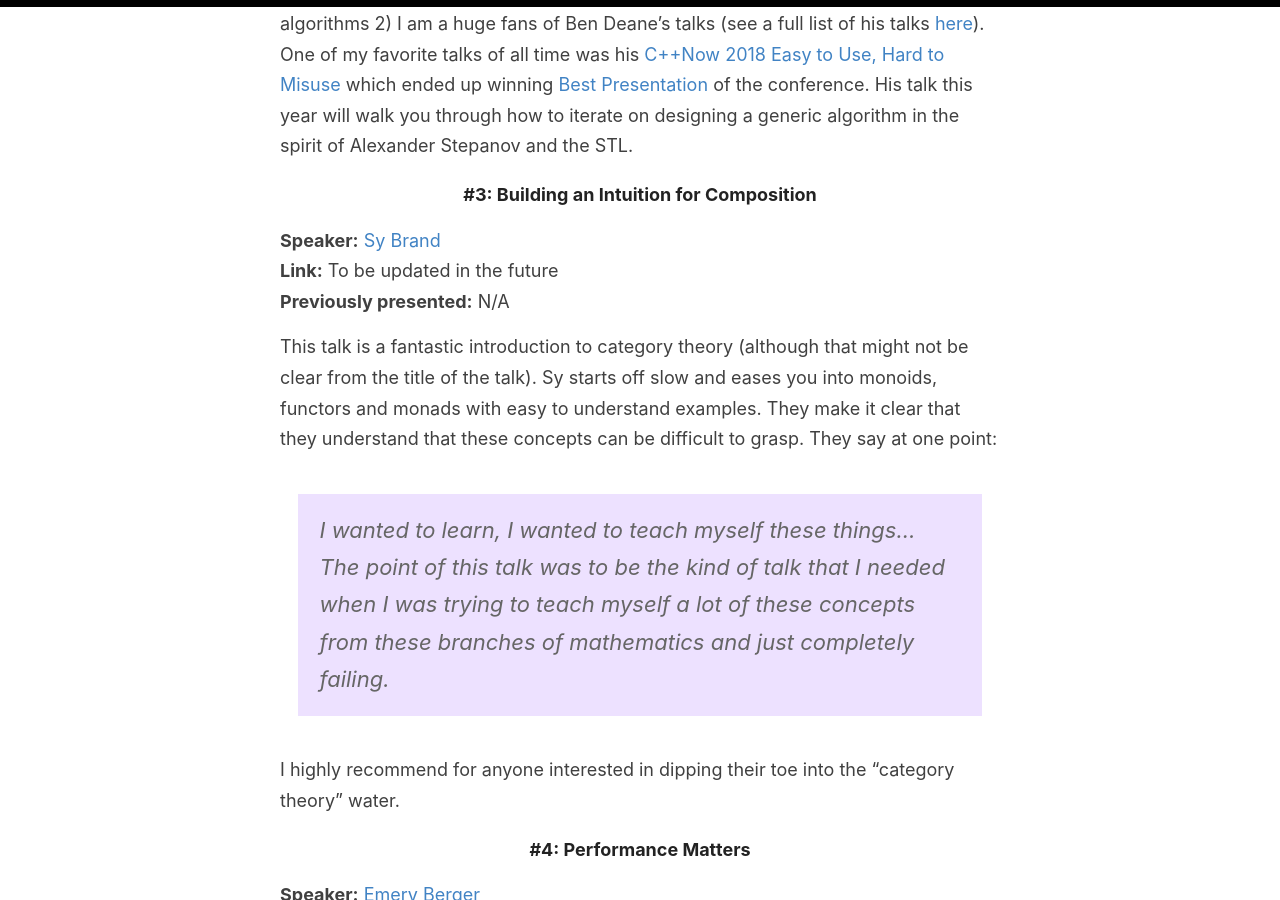
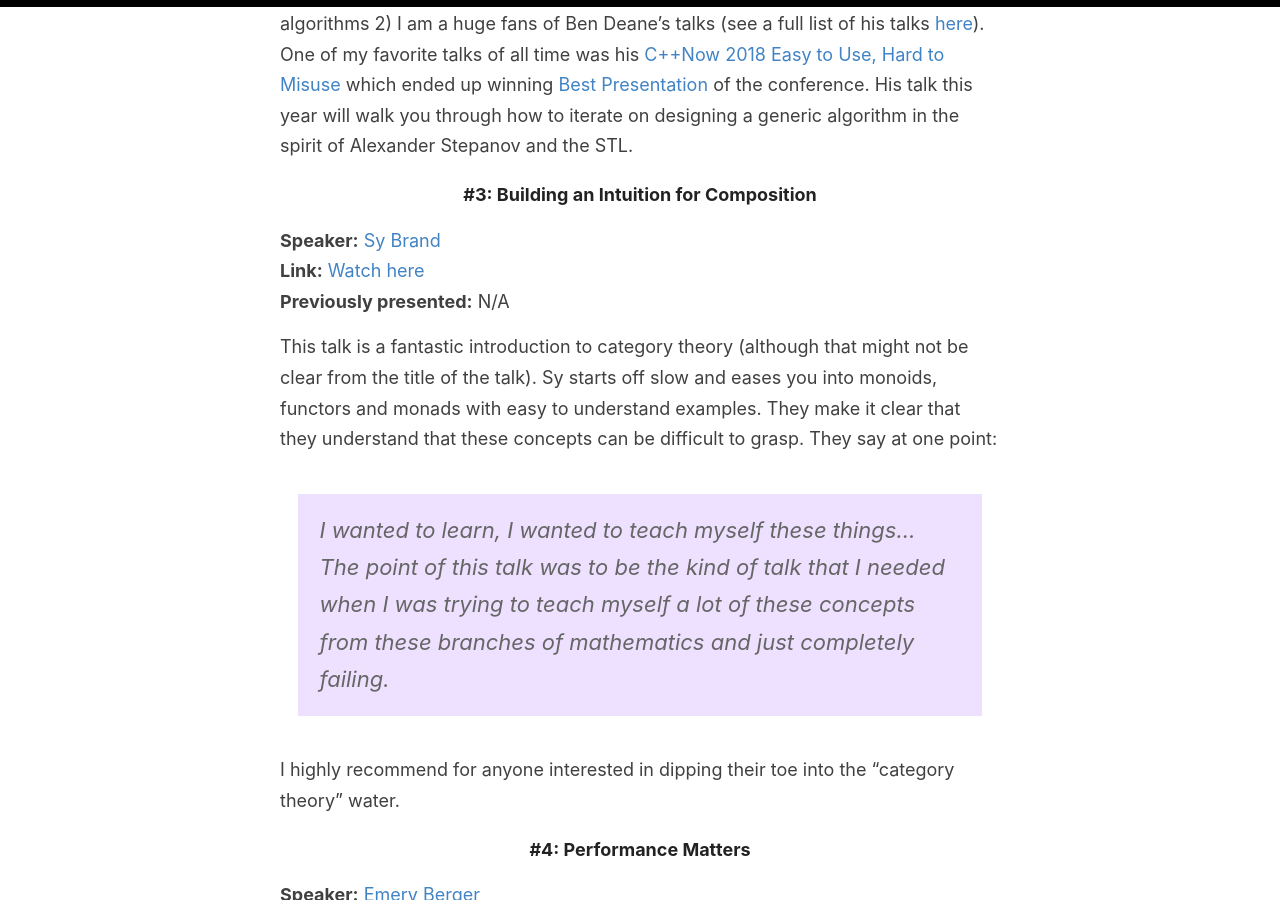
Before and after one commit to codereport/codereport.github.io, a Jekyll site: the page built from _posts/2020-09-20-CppCon2020TripReport.md, in a window 1280 px wide and 900 px high, scrolled down 4757 px. Built offline with Jekyll 4.4.1, drawn with Linux system fonts in a browser that asks for light colours; comment, search, counter and statistics services are not loaded.

Commit message:
Update 2020-09-20-CppCon2020TripReport.md

```diff
--- a/_posts/2020-09-20-CppCon2020TripReport.md
+++ b/_posts/2020-09-20-CppCon2020TripReport.md
@@ -64,7 +64,7 @@
 |:-:|:-:|:-:|
 |1|David Sankel|Monoids, Monads, and Applicative Functors|
 |2|Ben Deane|Constructing Generic Algorithms|
-|3|Sy Brand|Building an Intuition for Composition|
+|3|Sy Brand|[Building an Intuition for Composition](https://www.youtube.com/watch?v=AGRWRwi7rD0)|
 |4|Emery Berger|Performance Matters|
 
 #### #1: Monoids, Monads, and Applicative Functors: Repeated Software Patterns
@@ -88,7 +88,7 @@
 #### #3: Building an Intuition for Composition
 
 **Speaker:** [Sy Brand](https://twitter.com/TartanLlama)<br>
-**Link:** To be updated in the future <br>
+**Link:** [Watch here](https://www.youtube.com/watch?v=AGRWRwi7rD0) <br>
 **Previously presented:** N/A
 
 This talk is a fantastic introduction to category theory (although that might not be clear from the title of the talk). Sy starts off slow and eases you into monoids, functors and monads with easy to understand examples. They make it clear that they understand that these concepts can be difficult to grasp. They say at one point:
```
